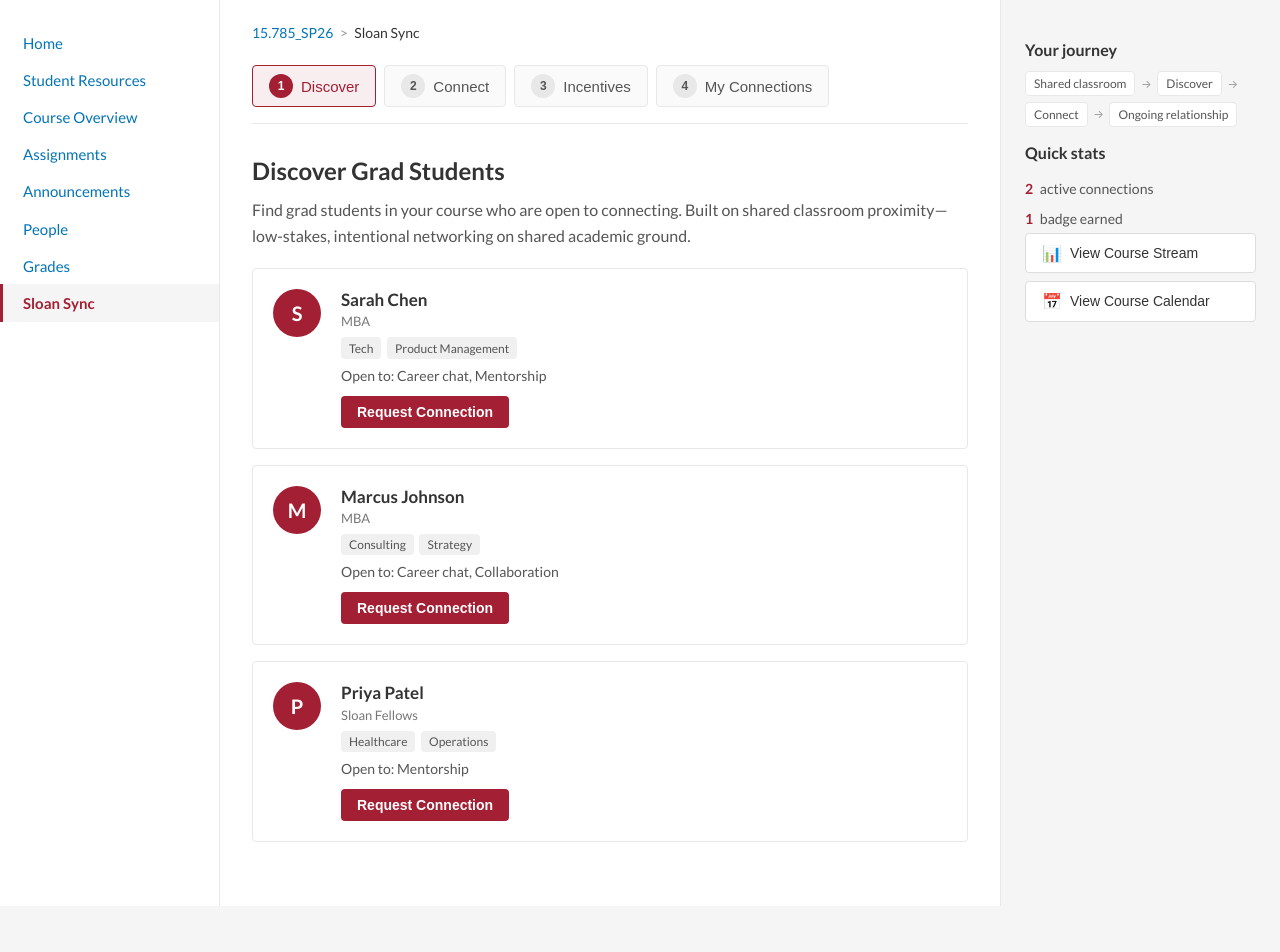
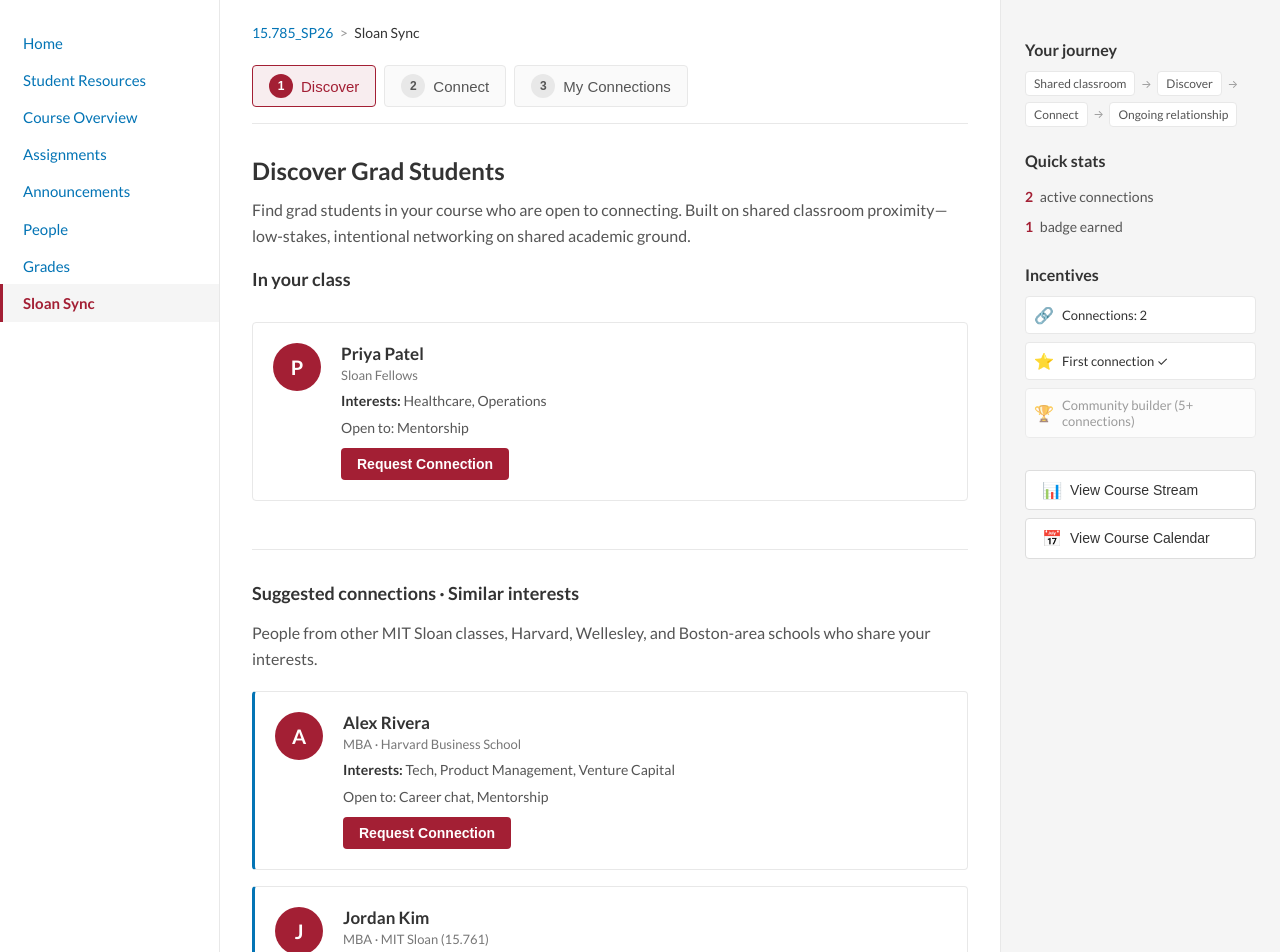
Before and after one commit to elaineliuwang/sloan-sync, a React (Vite) app: page / in a window 1280 px wide. Shown: the top 952 px of the page. Before the commit the page ends 906 px from the top, so only its background shows below. Built offline with nearby package versions, Linux system fonts and the light colour scheme; the HTML template or start-up script is replaced by a standard one.

Commit message:
fixed some features

```diff
--- a/src/App.css
+++ b/src/App.css
@@ -209,6 +209,17 @@
   margin-bottom: 0.5rem;
 }
 
+.student-interests {
+  font-size: 0.875rem;
+  color: #555;
+  margin-bottom: 0.5rem;
+  line-height: 1.4;
+}
+
+.student-interests strong {
+  color: #333;
+}
+
 .tag {
   font-size: 0.75rem;
   padding: 0.2rem 0.5rem;
@@ -256,6 +267,29 @@
 /* Connect / outreach form */
 .connect-form {
   max-width: 480px;
+}
+
+.connect-profile-preview {
+  display: flex;
+  gap: 1rem;
+  padding: 1rem;
+  margin-bottom: 1.25rem;
+  background: #fafafa;
+  border: 1px solid #e8e8e8;
+  border-radius: 4px;
+}
+
+.connect-preview-info {
+  flex: 1;
+}
+
+.connect-preview-info .student-program {
+  display: block;
+  margin-bottom: 0.35rem;
+}
+
+.connect-preview-info .student-interests {
+  margin-bottom: 0;
 }
 
 .outreach-form {
@@ -333,6 +367,58 @@
   font-size: 0.75rem;
   color: #777;
   margin-top: 0.35rem;
+}
+
+/* Success message */
+.success-message {
+  padding: 0.75rem 1rem;
+  margin-bottom: 1.5rem;
+  font-size: 0.9375rem;
+  font-weight: 600;
+  color: #0d8050;
+  background: #e6f4ee;
+  border: 1px solid #0d8050;
+  border-radius: 4px;
+}
+
+/* Discover empty state */
+.discover-empty {
+  padding: 2rem;
+  text-align: center;
+  background: #fafafa;
+  border: 1px dashed #ddd;
+  border-radius: 4px;
+  color: #555;
+  font-size: 0.9375rem;
+  margin-bottom: 2rem;
+}
+
+.suggestions-section {
+  margin-top: 2rem;
+  padding-top: 2rem;
+  border-top: 1px solid #e8e8e8;
+}
+
+.discover-subsection {
+  width: 100%;
+}
+
+.suggestions-intro {
+  margin-bottom: 1.25rem;
+}
+
+.suggestions-grid {
+  margin-top: 1rem;
+}
+
+.student-card--external {
+  border-left: 3px solid #0374b5;
+}
+
+.connection-interests {
+  font-size: 0.8125rem;
+  color: #555;
+  margin: 0.25rem 0 0;
 }
 
 /* My Connections */
@@ -418,6 +504,34 @@
   margin-right: 0.25rem;
 }
 
+/* Sidebar incentives (unnumbered) */
+.sidebar-incentives {
+  display: flex;
+  flex-direction: column;
+  gap: 0.5rem;
+}
+
+.incentive-mini {
+  display: flex;
+  align-items: center;
+  gap: 0.5rem;
+  padding: 0.5rem;
+  font-size: 0.8125rem;
+  color: #333;
+  background: #fff;
+  border: 1px solid #e8e8e8;
+  border-radius: 4px;
+}
+
+.incentive-mini.locked {
+  opacity: 0.7;
+  color: #777;
+}
+
+.incentive-mini-icon {
+  font-size: 1rem;
+}
+
 .content-section {
   margin-bottom: 2rem;
 }
@@ -499,7 +613,6 @@
   display: flex;
   flex-direction: column;
   gap: 0.5rem;
-  margin-bottom: 1.5rem;
 }
 
 .sidebar-btn {
@@ -530,6 +643,18 @@
 
 .sidebar-section {
   margin-top: 1rem;
+}
+
+.sidebar-section + .sidebar-section {
+  margin-top: 1.5rem;
+}
+
+.sidebar-section + .sidebar-actions {
+  margin-top: 2rem;
+}
+
+.sidebar-actions {
+  margin-top: 2rem;
 }
 
 .sidebar-title {
--- a/src/App.tsx
+++ b/src/App.tsx
@@ -1,25 +1,95 @@
 import { useState } from 'react'
 import './App.css'
 
-type WorkflowStep = 'discover' | 'connect' | 'incentives' | 'connections'
+type WorkflowStep = 'discover' | 'connect' | 'connections'
+
+type Connection = {
+  id: string
+  name: string
+  connectionType: string
+  status: string
+  interests: string[]
+  school: string
+}
+
+type Student = {
+  id: string
+  name: string
+  program: string
+  school?: string
+  interests: string[]
+  openTo: string[]
+}
 
 function App() {
   const [currentStep, setCurrentStep] = useState<WorkflowStep>('discover')
-  const [selectedMentor, setSelectedMentor] = useState<string | null>(null)
+  const [selectedStudent, setSelectedStudent] = useState<Student | null>(null)
+  const [requestSentMessage, setRequestSentMessage] = useState(false)
+  const [connections, setConnections] = useState<Connection[]>([
+    { id: '1', name: 'Sarah Chen', connectionType: 'Mentorship (ongoing)', status: 'Connected Mar 1, 2026 • Next touchpoint: Mar 15', interests: ['Tech', 'Product Management'], school: 'MIT Sloan' },
+    { id: '2', name: 'Marcus Johnson', connectionType: 'Career chat (scheduled)', status: 'Meeting: Mar 10, 1:05 PM', interests: ['Consulting', 'Strategy'], school: 'MIT Sloan' },
+  ])
 
   const workflowSteps: { id: WorkflowStep; label: string }[] = [
     { id: 'discover', label: 'Discover' },
     { id: 'connect', label: 'Connect' },
-    { id: 'incentives', label: 'Incentives' },
     { id: 'connections', label: 'My Connections' },
   ]
 
-  // Mock grad students open to connecting (Visibility/Discovery)
-  const gradStudents = [
-    { id: '1', name: 'Sarah Chen', program: 'MBA', interests: ['Tech', 'Product Management'], openTo: ['Career chat', 'Mentorship'] },
-    { id: '2', name: 'Marcus Johnson', program: 'MBA', interests: ['Consulting', 'Strategy'], openTo: ['Career chat', 'Collaboration'] },
-    { id: '3', name: 'Priya Patel', program: 'Sloan Fellows', interests: ['Healthcare', 'Operations'], openTo: ['Mentorship'] },
+  // Mock grad students in this course - filter out anyone already in connections
+  const allGradStudents: Student[] = [
+    { id: '1', name: 'Sarah Chen', program: 'MBA', school: 'MIT Sloan', interests: ['Tech', 'Product Management'], openTo: ['Career chat', 'Mentorship'] },
+    { id: '2', name: 'Marcus Johnson', program: 'MBA', school: 'MIT Sloan', interests: ['Consulting', 'Strategy'], openTo: ['Career chat', 'Collaboration'] },
+    { id: '3', name: 'Priya Patel', program: 'Sloan Fellows', school: 'MIT Sloan', interests: ['Healthcare', 'Operations'], openTo: ['Mentorship'] },
   ]
+  const connectedNames = new Set(connections.map((c) => c.name))
+  const gradStudents = allGradStudents.filter((s) => !connectedNames.has(s.name))
+
+  // Students from other schools - shown when class is fully discovered, matched by similar interests
+  const otherSchoolsStudents: Student[] = [
+    { id: 'ext-1', name: 'Alex Rivera', program: 'MBA', school: 'Harvard Business School', interests: ['Tech', 'Product Management', 'Venture Capital'], openTo: ['Career chat', 'Mentorship'] },
+    { id: 'ext-2', name: 'Jordan Kim', program: 'MBA', school: 'MIT Sloan (15.761)', interests: ['Consulting', 'Strategy', 'Operations'], openTo: ['Career chat', 'Collaboration'] },
+    { id: 'ext-3', name: 'Taylor Williams', program: 'MBA', school: 'Boston University Questrom', interests: ['Healthcare', 'Biotech'], openTo: ['Mentorship'] },
+    { id: 'ext-4', name: 'Morgan Davis', program: 'Masters', school: 'Wellesley College', interests: ['Product Management', 'Social Impact'], openTo: ['Career chat', 'Collaboration'] },
+    { id: 'ext-5', name: 'Riley O\'Brien', program: 'MBA', school: 'Boston College Carroll', interests: ['Consulting', 'Tech'], openTo: ['Mentorship'] },
+    { id: 'ext-6', name: 'Casey Zhang', program: 'MBA', school: 'Harvard Business School', interests: ['Operations', 'Healthcare'], openTo: ['Career chat'] },
+  ]
+  const userInterests = new Set(connections.flatMap((c) => c.interests))
+  const suggestedStudents = otherSchoolsStudents
+    .filter((s) => !connectedNames.has(s.name))
+    .map((s) => ({
+      ...s,
+      matchScore: s.interests.filter((i) => userInterests.has(i)).length,
+    }))
+    .sort((a, b) => b.matchScore - a.matchScore)
+
+  const handleSubmitRequest = (e: React.FormEvent<HTMLFormElement>) => {
+    e.preventDefault()
+    const form = e.currentTarget
+    const connectionTypeSelect = form.querySelector<HTMLSelectElement>('#connection-type')
+    const type = connectionTypeSelect?.value || 'Connection requested'
+    const typeLabel =
+      type === 'career-chat' ? 'Career chat (pending)' :
+      type === 'mentorship' ? 'Mentorship (pending)' :
+      type === 'collaboration' ? 'Collaboration (pending)' :
+      'Connection (pending)'
+
+    if (selectedStudent) {
+      const newConnection: Connection = {
+        id: String(Date.now()),
+        name: selectedStudent.name,
+        connectionType: typeLabel,
+        status: 'Request sent—waiting for response',
+        interests: selectedStudent.interests,
+        school: selectedStudent.school ?? 'MIT Sloan',
+      }
+      setConnections((prev) => [...prev, newConnection])
+      setRequestSentMessage(true)
+      setSelectedStudent(null)
+      setCurrentStep('connections')
+      form.reset()
+    }
+  }
 
   return (
     <div className="canvas-layout">
@@ -47,14 +117,17 @@ function App() {
           </div>
         </header>
 
-        {/* Workflow steps - Core User Journey from slides */}
+        {/* Workflow steps */}
         <div className="workflow-nav">
           {workflowSteps.map((step, i) => (
             <button
               key={step.id}
               type="button"
               className={`workflow-step ${currentStep === step.id ? 'active' : ''}`}
-              onClick={() => setCurrentStep(step.id)}
+              onClick={() => {
+                setCurrentStep(step.id)
+                setRequestSentMessage(false)
+              }}
             >
               <span className="workflow-step-num">{i + 1}</span>
               <span className="workflow-step-label">{step.label}</span>
@@ -71,23 +144,24 @@ function App() {
                 Find grad students in your course who are open to connecting. Built on shared classroom proximity—low-stakes, intentional networking on shared academic ground.
               </p>
               <div className="student-grid">
+                {gradStudents.length > 0 && (
+                  <>
+                    <h2 className="subsection-title discover-subsection">In your class</h2>
                     {gradStudents.map((student) => (
                     <div key={student.id} className="student-card">
                       <div className="student-avatar">{student.name.charAt(0)}</div>
                       <div className="student-info">
                         <h3 className="student-name">{student.name}</h3>
                         <span className="student-program">{student.program}</span>
-                      <div className="student-tags">
-                        {student.interests.map((i) => (
-                          <span key={i} className="tag">{i}</span>
-                        ))}
-                      </div>
+                        <p className="student-interests">
+                          <strong>Interests:</strong> {student.interests.join(', ')}
+                        </p>
                         <p className="student-open-to">Open to: {student.openTo.join(', ')}</p>
                         <button
                           type="button"
                           className="btn-primary"
                           onClick={() => {
-                          setSelectedMentor(student.name)
+                            setSelectedStudent(student)
                             setCurrentStep('connect')
                           }}
                         >
@@ -96,6 +170,46 @@ function App() {
                       </div>
                     </div>
                   ))}
+                  </>
+                )}
+                {gradStudents.length === 0 && (
+                  <div className="discover-empty">
+                    <p>You&apos;ve discovered everyone in your class!</p>
+                  </div>
+                )}
+                {suggestedStudents.length > 0 && (
+                  <div className="suggestions-section">
+                    <h2 className="subsection-title">Suggested connections · Similar interests</h2>
+                    <p className="section-description suggestions-intro">
+                      People from other MIT Sloan classes, Harvard, Wellesley, and Boston-area schools who share your interests.
+                    </p>
+                    <div className="student-grid suggestions-grid">
+                      {suggestedStudents.map((student) => (
+                        <div key={student.id} className="student-card student-card--external">
+                          <div className="student-avatar">{student.name.charAt(0)}</div>
+                          <div className="student-info">
+                            <h3 className="student-name">{student.name}</h3>
+                            <span className="student-program">{student.program} · {student.school}</span>
+                            <p className="student-interests">
+                              <strong>Interests:</strong> {student.interests.join(', ')}
+                            </p>
+                            <p className="student-open-to">Open to: {student.openTo.join(', ')}</p>
+                            <button
+                              type="button"
+                              className="btn-primary"
+                              onClick={() => {
+                                setSelectedStudent(student)
+                                setCurrentStep('connect')
+                              }}
+                            >
+                              Request Connection
+                            </button>
+                          </div>
+                        </div>
+                      ))}
+                    </div>
+                  </div>
+                )}
               </div>
             </section>
           )}
@@ -109,12 +223,21 @@ function App() {
               </p>
               <div className="card-section connect-form">
                 <h2 className="subsection-title">
-                  {selectedMentor ? `Request connection with ${selectedMentor}` : 'Request a connection'}
+                  {selectedStudent ? `Request connection with ${selectedStudent.name}` : 'Request a connection'}
                 </h2>
-                <form className="outreach-form">
+                {selectedStudent && (
+                  <div className="connect-profile-preview">
+                    <div className="student-avatar">{selectedStudent.name.charAt(0)}</div>
+                    <div className="connect-preview-info">
+                      <span className="student-program">{selectedStudent.program}{selectedStudent.school ? ` · ${selectedStudent.school}` : ''}</span>
+                      <p className="student-interests"><strong>Interests:</strong> {selectedStudent.interests.join(', ')}</p>
+                    </div>
+                  </div>
+                )}
+                <form className="outreach-form" onSubmit={handleSubmitRequest}>
                   <div className="form-group">
                     <label htmlFor="connection-type">Connection type</label>
-                    <select id="connection-type" className="form-select">
+                    <select id="connection-type" className="form-select" required>
                       <option value="">Select...</option>
                       <option value="career-chat">Career chat — Explore industries & paths</option>
                       <option value="mentorship">Mentorship — Sustained 1:1 relationship</option>
@@ -127,8 +250,8 @@ function App() {
                   </div>
                   <button type="submit" className="btn-primary">Send request</button>
                 </form>
-                {selectedMentor && (
-                  <button type="button" className="btn-link" onClick={() => setSelectedMentor(null)}>
+                {selectedStudent && (
+                  <button type="button" className="btn-link" onClick={() => setSelectedStudent(null)}>
                     ← Back to Discover
                   </button>
                 )}
@@ -136,61 +259,35 @@ function App() {
             </section>
           )}
 
-          {/* Step 3: Incentive System */}
-          {currentStep === 'incentives' && (
-            <section className="content-section">
-              <h1 className="section-title">Incentives</h1>
-              <p className="section-description">
-                Earn recognition for building community. Track your progress and contribute to the positive feedback loop.
-              </p>
-              <div className="incentives-grid">
-                <div className="incentive-card">
-                  <div className="incentive-icon">🔗</div>
-                  <h3>Connections made</h3>
-                  <p className="incentive-value">2</p>
-                  <p className="incentive-goal">Keep going! 3 more to unlock badge</p>
-                </div>
-                <div className="incentive-card">
-                  <div className="incentive-icon">⭐</div>
-                  <h3>First connection</h3>
-                  <p className="incentive-value incentive-earned">Earned</p>
-                </div>
-                <div className="incentive-card locked">
-                  <div className="incentive-icon">🏆</div>
-                  <h3>Community builder</h3>
-                  <p className="incentive-value">5+ connections</p>
-                </div>
-              </div>
-            </section>
-          )}
-
-          {/* Step 4: Ongoing Relationship */}
+          {/* Step 3: My Connections */}
           {currentStep === 'connections' && (
             <section className="content-section">
+              {requestSentMessage && (
+                <div className="success-message">Request sent!</div>
+              )}
               <h1 className="section-title">My Connections</h1>
               <p className="section-description">
                 Your sustained relationships. Meaningful mentorship and community—1–2 long-term connections that go beyond coursework.
               </p>
               <div className="connections-list">
-                <div className="connection-card">
-                  <div className="student-avatar">S</div>
+                {connections.map((conn) => (
+                  <div key={conn.id} className="connection-card">
+                    <div className="student-avatar">{conn.name.charAt(0)}</div>
                     <div className="connection-info">
-                    <h3>Sarah Chen</h3>
-                    <span className="connection-type">Mentorship (ongoing)</span>
-                    <p className="connection-meta">Connected Mar 1, 2026 • Next touchpoint: Mar 15</p>
+                      <h3>{conn.name}</h3>
+                      <span className="connection-type">{conn.connectionType}</span>
+                      {conn.interests.length > 0 && (
+                        <p className="connection-interests">Interests: {conn.interests.join(', ')}</p>
+                      )}
+                      <p className="connection-meta">{conn.status}</p>
                     </div>
                   </div>
-                <div className="connection-card">
-                  <div className="student-avatar">M</div>
-                  <div className="connection-info">
-                    <h3>Marcus Johnson</h3>
-                    <span className="connection-type">Career chat (scheduled)</span>
-                    <p className="connection-meta">Meeting: Mar 10, 1:05 PM</p>
-                  </div>
-                </div>
+                ))}
+                {connections.length < 2 && (
                   <div className="connection-empty">
                     <p>Form 1–2 sustained relationships to build your Sloan network.</p>
                   </div>
+                )}
               </div>
             </section>
           )}
@@ -214,9 +311,26 @@ function App() {
         <div className="sidebar-section">
           <h3 className="sidebar-title">Quick stats</h3>
           <ul className="stats-list">
-            <li><span className="stat-value">2</span> active connections</li>
-            <li><span className="stat-value">1</span> badge earned</li>
+            <li><span className="stat-value">{connections.length}</span> active connections</li>
+            <li><span className="stat-value">{connections.length >= 1 ? 1 : 0}</span> badge earned</li>
           </ul>
+        </div>
+        <div className="sidebar-section">
+          <h3 className="sidebar-title">Incentives</h3>
+          <div className="sidebar-incentives">
+            <div className="incentive-mini">
+              <span className="incentive-mini-icon">🔗</span>
+              <span>Connections: {connections.length}</span>
+            </div>
+            <div className="incentive-mini">
+              <span className="incentive-mini-icon">⭐</span>
+              <span>First connection {connections.length >= 1 ? '✓' : '—'}</span>
+            </div>
+            <div className="incentive-mini locked">
+              <span className="incentive-mini-icon">🏆</span>
+              <span>Community builder (5+ connections)</span>
+            </div>
+          </div>
         </div>
         <div className="sidebar-actions">
           <button type="button" className="sidebar-btn">
```
Lines whose indentation alone changed are shown as unchanged.
